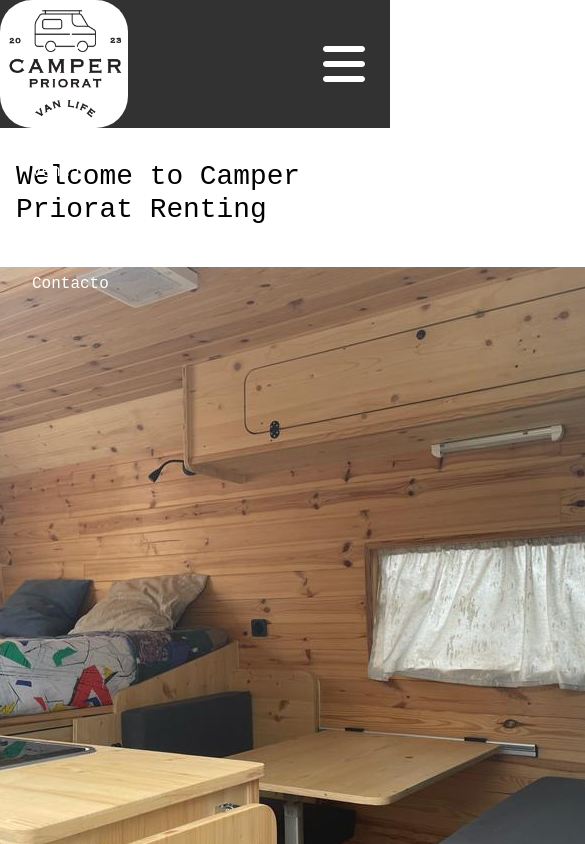
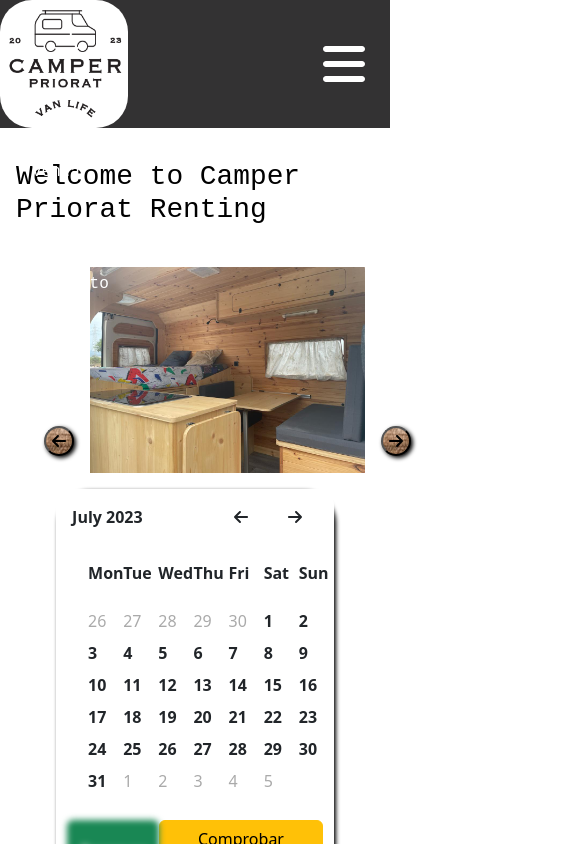
Before and after one commit to sisasfx/camper-priorat, a React (Create React App) app: page /renting in a window 390 px wide. Shown: the top 844 px of the page, 585 px wide, since content can reach past the window. Built offline with nearby package versions, Linux system fonts and the light colour scheme.

Commit message:
fix:responsive design

```diff
--- a/src/components/slider.jsx
+++ b/src/components/slider.jsx
@@ -23,7 +23,7 @@ export const Slider = ({imagenes}) => {
             {imagenes.map((item, key)=> {
                 return(
                 <div>
-                    {currentImg === key && (<img key={key} src={item} alt="imagen"/>)}
+                    {currentImg === key && (<img className="item-img" key={key} src={item} alt="imagen"/>)}
                 </div> )
             })}
             <button onClick={nextImage}>
--- a/src/styles/components.css
+++ b/src/styles/components.css
@@ -115,6 +115,7 @@
 .slider-container{
     display: flex;
     flex-direction: row;
+    width: auto;
 }
 .slider-container button{
     height: fit-content;
@@ -126,6 +127,44 @@
     box-shadow: 2px 2px 4px black;
 }
 
+
+@media screen and (max-width:1094px) and (min-width:840px){
+    .slider-container{
+        width: 80%;
+    }
+    .item-img{
+        width: 800px;
+        height: auto;
+    }
+}
+
+@media screen and (max-width:839px) and (min-width:600px) {
+    .slider-container{
+        width: 80%;
+    }
+    .item-img{
+        width: 500px;
+        height: auto;
+    }
+}
+@media screen and (max-width:599px) and (min-width:520px) {
+    .slider-container{
+        width: 80%;
+    }
+    .item-img{
+        width: 375px;
+        height: auto;
+    }
+}
+@media screen and (max-width:519px) and (min-width:320px) {
+    .slider-container{
+        width: 100%;
+    }
+    .item-img{
+        width: 275px;
+        height: auto;
+    }
+}
 /*CALENDAR*/
 .calendar-box{
     display: flex;
@@ -246,15 +285,17 @@
         width: auto;
     }
 }
-
-@media screen and (max-width:499px) and (min-width:376px){
+*/
+@media screen and (max-width:499px) and (min-width:320px){
     .calendar-box{
-        width: 80%;
+        width: 100%;
+        margin: 0;
     }
       .footer-page{
         width: auto;
     }
 }
+/*
 @media screen and (max-width:375px) and (min-width:300px){
     .calendar-box{
         width: 90%;
--- a/src/styles/pages.css
+++ b/src/styles/pages.css
@@ -185,7 +185,7 @@
     width: 75%;
     margin-left: 2rem;
 }
-@media screen and (max-width:1700px) and (min-width:1150px) {
+@media screen and (max-width:1700px) and (min-width:1095px) {
     .renting-section{
         display: flex;
         flex-direction: column;
@@ -201,12 +201,37 @@
         width: 33%;
     }
 }
-@media screen and (max-width:769px){
+
+@media screen and (max-width:1094px) and (min-width:769px){
     .renting-section{
         display: flex;
         flex-direction: column;
         width: auto;
         margin-bottom: 4rem;
+        justify-content: center;
+        align-items: center;
+    }
+    .slider-container{
+        width: fit-content;
+    }
+    .calendar-container{
+        width: auto;
+    }
+}
+@media  screen and (max-width:768px) and (min-width:320px) {
+    .renting-section{
+        display: flex;
+        flex-direction: column;
+        width: auto;
+        margin-bottom: 4rem;
+        justify-content: center;
+        align-items: center;
+    }
+    .slider-container{
+        width: auto;
+    }
+    .calendar-container{
+        width: 60%;
     }
 }
 
```
